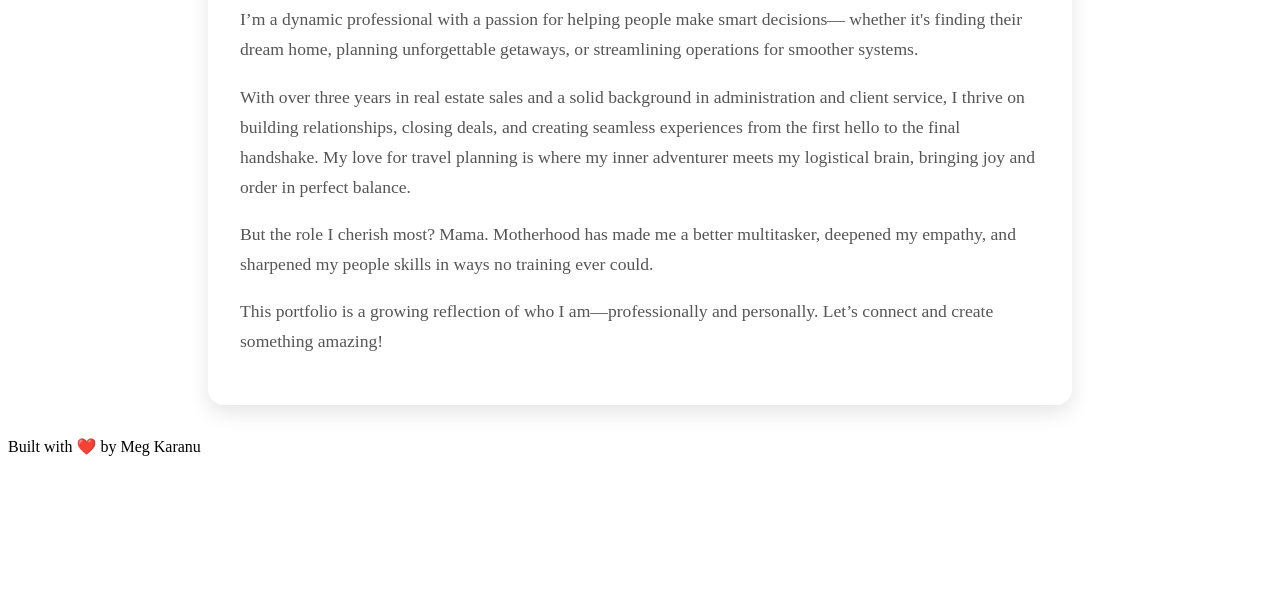
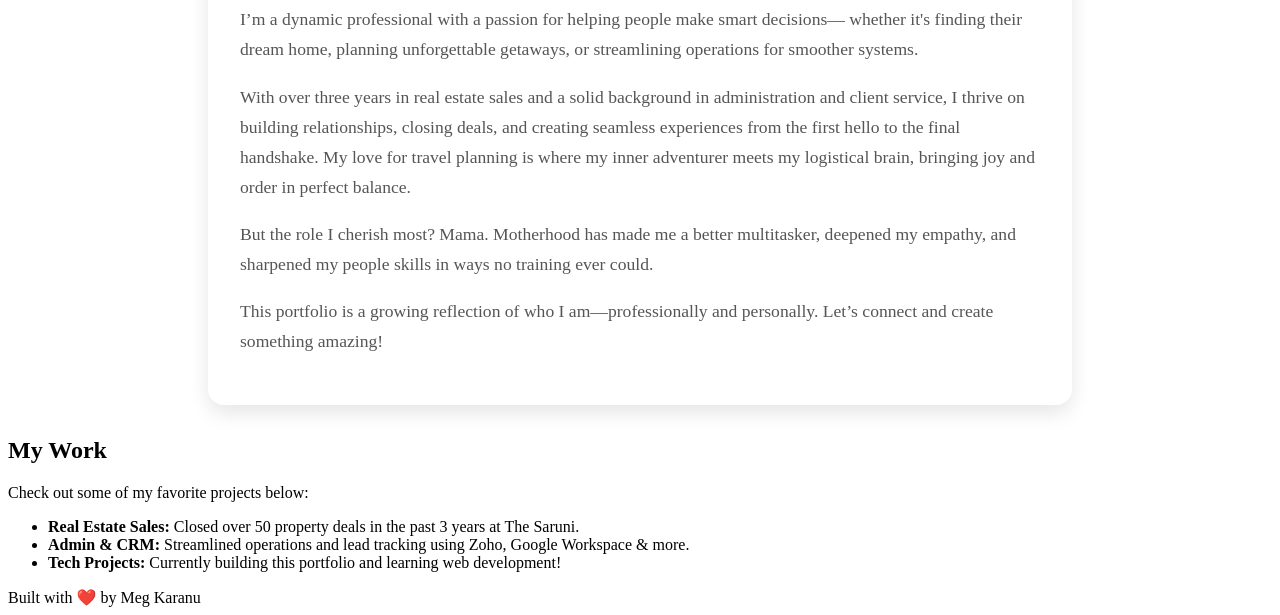
Before and after one commit to Meg-techbyte/Portfolio-site, a plain HTML site: page index.html in a window 1280 px wide. Shown: the part 291-906 px from the top of the page. Before the commit the page ends 800 px from the top, so only its background shows below. Drawn offline with Linux system fonts and the light colour scheme.

Commit message:
Restore Work section

```diff
--- a/index.html
+++ b/index.html
@@ -58,6 +58,15 @@
     Let’s connect and create something amazing!
   </p>
 </section>
+<section class="work">
+  <h2>My Work</h2>
+  <p>Check out some of my favorite projects below:</p>
+  <ul>
+    <li><strong>Real Estate Sales:</strong> Closed over 50 property deals in the past 3 years at The Saruni.</li>
+    <li><strong>Admin & CRM:</strong> Streamlined operations and lead tracking using Zoho, Google Workspace & more.</li>
+    <li><strong>Tech Projects:</strong> Currently building this portfolio and learning web development!</li>
+  </ul>
+</section>
 
 
   <footer>Built with ❤️ by Meg Karanu</footer>
```
